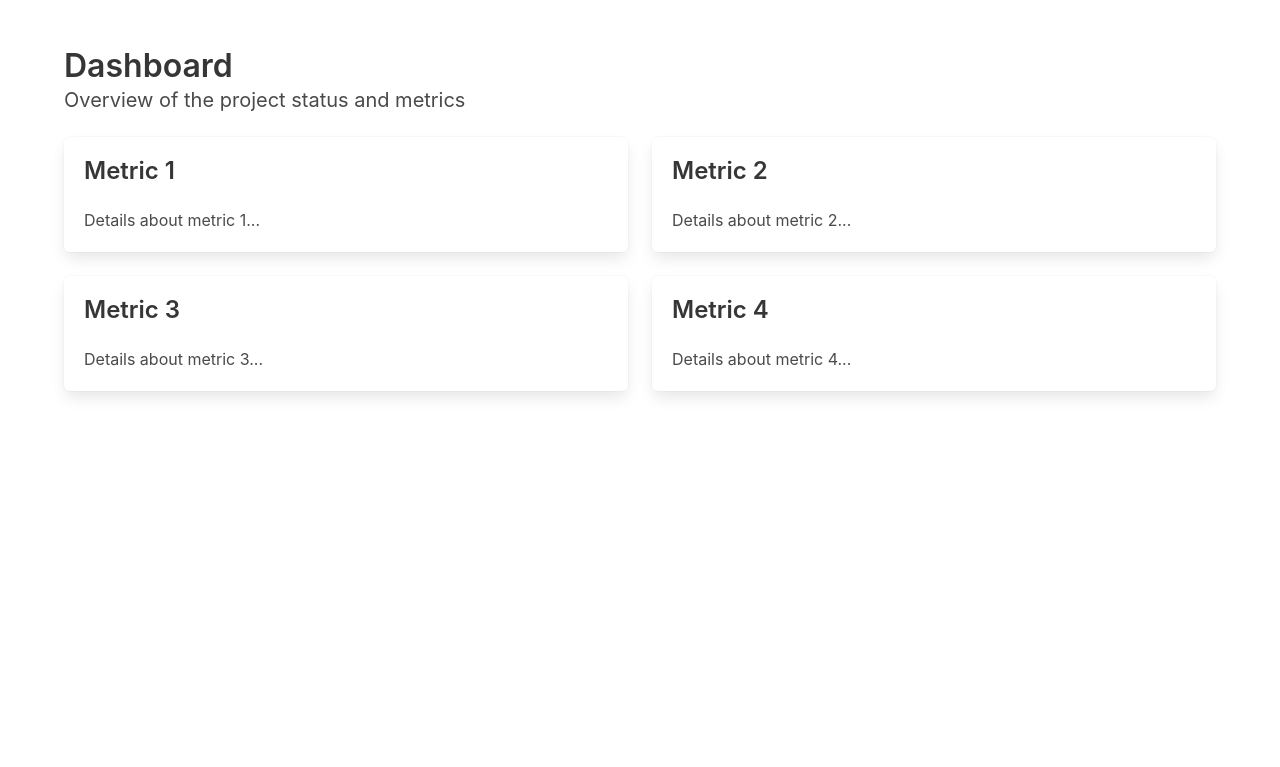
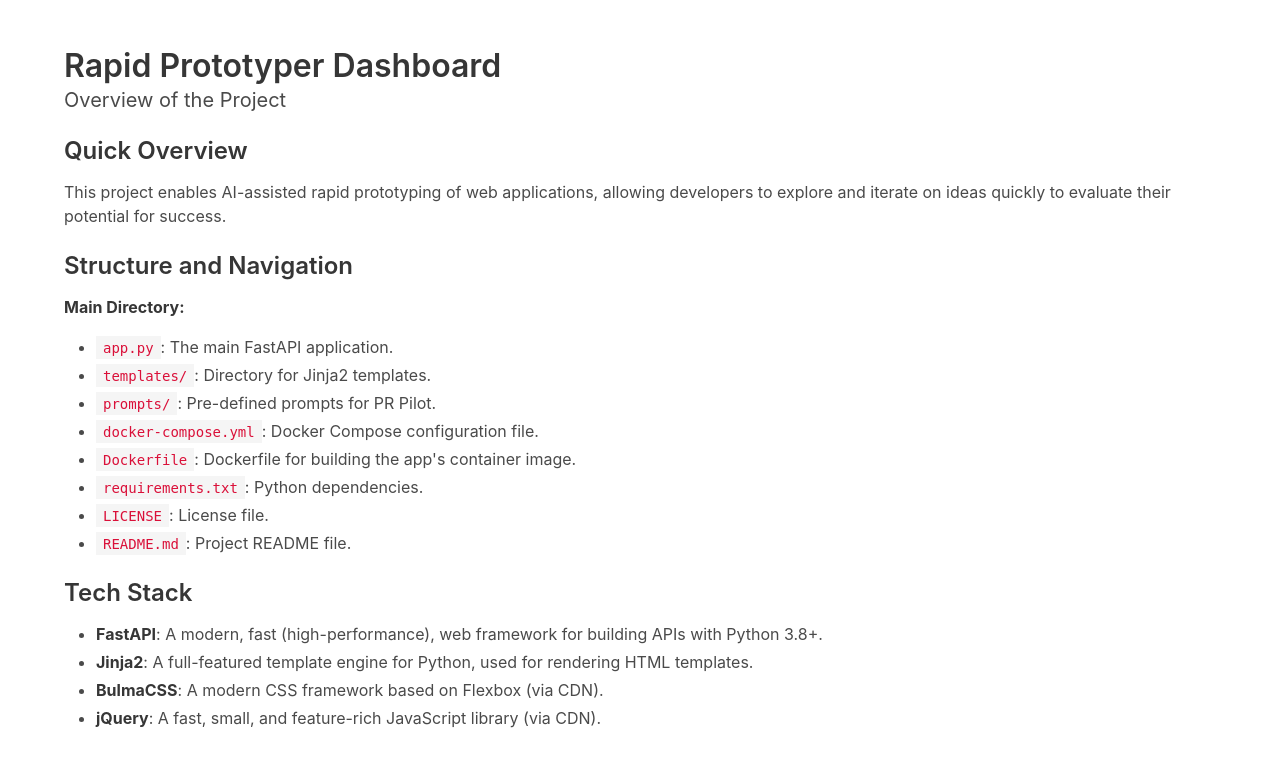
Before and after one commit to PR-Pilot-AI/rapid-prototyper, a FastAPI app: page /dashboard in a window 1280 px wide. Shown: the top 767 px of the page. Run offline with FastAPI, Linux system fonts and the light colour scheme.

Commit message:
Add dashboard template with project overview, structure, and tech stack

```diff
--- a/templates/dashboard.html.jinja2
+++ b/templates/dashboard.html.jinja2
@@ -1,40 +1,44 @@
 {% extends "base.html.jinja2" %}
-
-{% block title %}Dashboard{% endblock %}
 
 {% block content %}
 <section class="section">
-    <div class="container">
-        <h1 class="title">Dashboard</h1>
-        <h2 class="subtitle">Overview of the project status and metrics</h2>
-        <div class="columns">
-            <div class="column">
-                <div class="box">
-                    <h3 class="title is-4">Metric 1</h3>
-                    <p>Details about metric 1...</p>
-                </div>
-            </div>
-            <div class="column">
-                <div class="box">
-                    <h3 class="title is-4">Metric 2</h3>
-                    <p>Details about metric 2...</p>
-                </div>
-            </div>
-        </div>
-        <div class="columns">
-            <div class="column">
-                <div class="box">
-                    <h3 class="title is-4">Metric 3</h3>
-                    <p>Details about metric 3...</p>
-                </div>
-            </div>
-            <div class="column">
-                <div class="box">
-                    <h3 class="title is-4">Metric 4</h3>
-                    <p>Details about metric 4...</p>
-                </div>
-            </div>
-        </div>
+  <div class="container">
+    <h1 class="title">Rapid Prototyper Dashboard</h1>
+    <h2 class="subtitle">Overview of the Project</h2>
+
+    <div class="content">
+      <h3>Quick Overview</h3>
+      <p>This project enables AI-assisted rapid prototyping of web applications, allowing developers to explore and iterate on ideas quickly to evaluate their potential for success.</p>
     </div>
+
+    <div class="content">
+      <h3>Structure and Navigation</h3>
+      <p>
+        <strong>Main Directory:</strong>
+        <ul>
+          <li><code>app.py</code>: The main FastAPI application.</li>
+          <li><code>templates/</code>: Directory for Jinja2 templates.</li>
+          <li><code>prompts/</code>: Pre-defined prompts for PR Pilot.</li>
+          <li><code>docker-compose.yml</code>: Docker Compose configuration file.</li>
+          <li><code>Dockerfile</code>: Dockerfile for building the app's container image.</li>
+          <li><code>requirements.txt</code>: Python dependencies.</li>
+          <li><code>LICENSE</code>: License file.</li>
+          <li><code>README.md</code>: Project README file.</li>
+        </ul>
+      </p>
+    </div>
+
+    <div class="content">
+      <h3>Tech Stack</h3>
+      <p>
+        <ul>
+          <li><strong>FastAPI</strong>: A modern, fast (high-performance), web framework for building APIs with Python 3.8+.</li>
+          <li><strong>Jinja2</strong>: A full-featured template engine for Python, used for rendering HTML templates.</li>
+          <li><strong>BulmaCSS</strong>: A modern CSS framework based on Flexbox (via CDN).</li>
+          <li><strong>jQuery</strong>: A fast, small, and feature-rich JavaScript library (via CDN).</li>
+        </ul>
+      </p>
+    </div>
+  </div>
 </section>
 {% endblock %}
```
